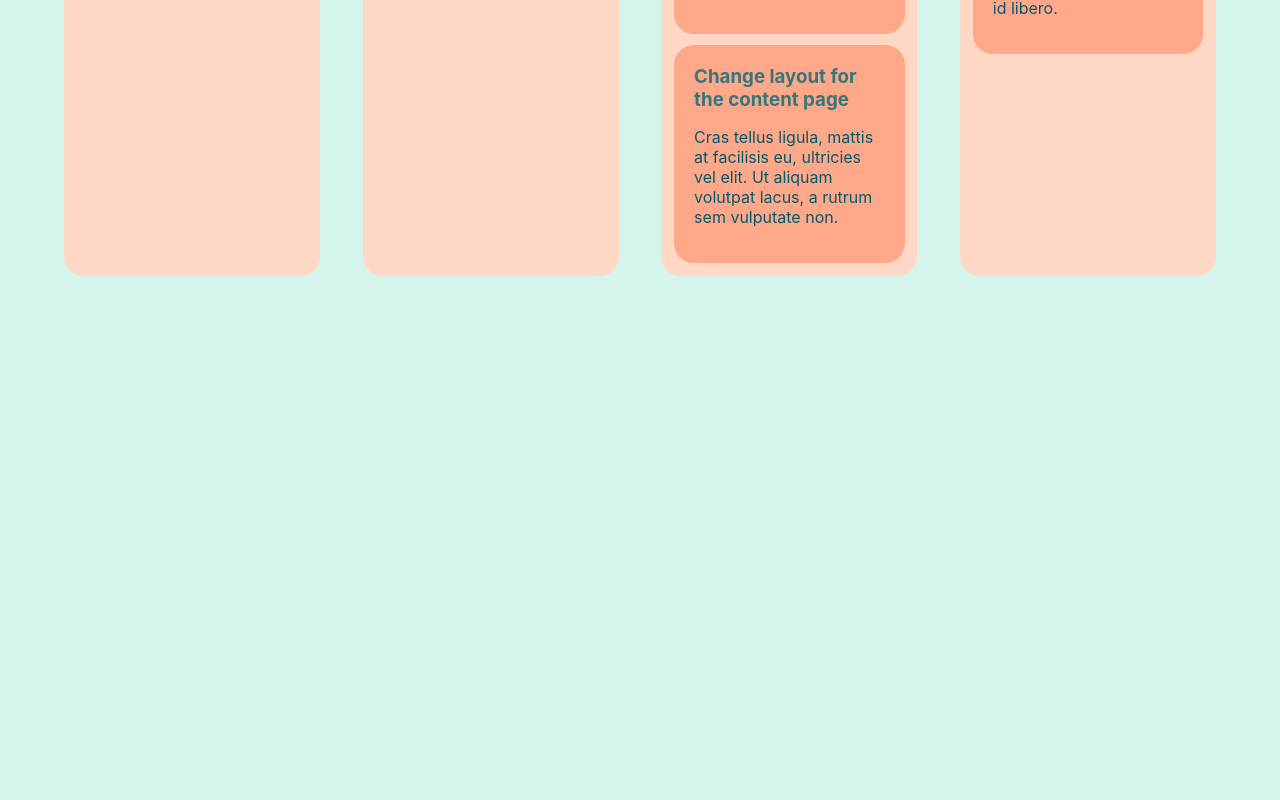
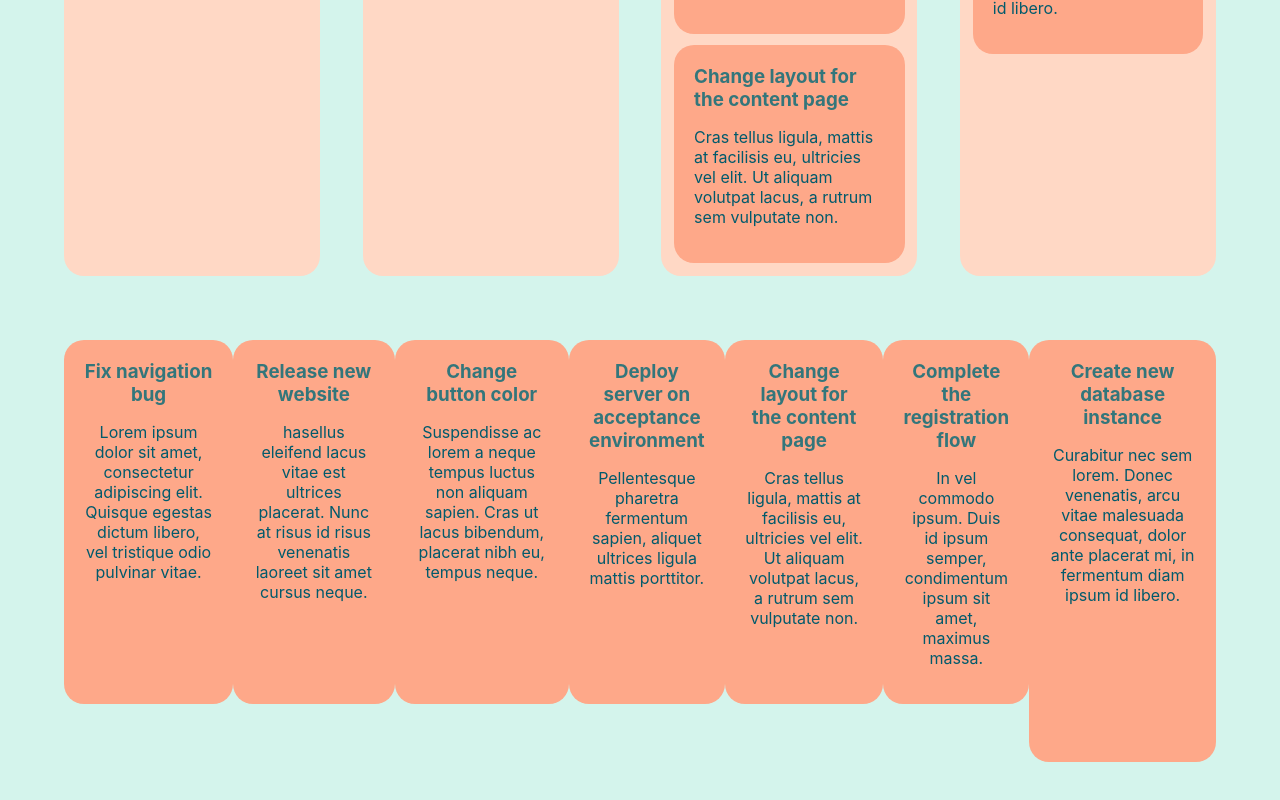
Before and after one commit to bostoy/progect-management-board, a React (Create React App) app: page / in a window 1280 px wide. Shown: the part 704-1504 px from the top of the page. Before the commit the page ends 1044 px from the top, so only its background shows below. Built offline with nearby package versions, Linux system fonts and the light colour scheme.

Commit message:
use hoc to display tickets

```diff
--- a/src/containers/App.jsx
+++ b/src/containers/App.jsx
@@ -1,7 +1,8 @@
 import React, { Fragment } from 'react'
 import styled, { createGlobalStyle } from 'styled-components'
+import Header from '../components/Header/Header'
 import Board from './Board'
-import Header from '../components/Header/Header'
+import Tickets from './Tickets'
 
 const GlobalStyle = createGlobalStyle`
   body {
@@ -33,7 +34,8 @@ export default function App() {
       <GlobalStyle />
       <AppWrapper>
         <Header />
-        <Board lanes={lanes} />
+        <Board lanes={lanes} dataSource={'../../assets/data.json'} />
+        <Tickets dataSource={'../../assets/data.json'} />
       </AppWrapper>
     </Fragment>
   );
--- /dev/null
+++ b/src/containers/Tickets.jsx
@@ -0,0 +1,27 @@
+import styled from 'styled-components'
+import withDataFetching from '../withDataFetching'
+import Ticket from '../components/Ticket/Ticket'
+
+const TicketsWrapper = styled.div`
+display:flex;
+justify-content: space-betweem;
+flex-direction:row;
+margin: 5%;
+
+@media(max-width: 768px){
+    flex-direction:column;
+}
+`
+const Alert = styled.div`
+text-align: center;
+`
+
+const Tickets = ({ isLoading, data, error }) => {
+    return (
+        <TicketsWrapper>
+            {(isLoading || error) && <Alert>{isLoading ? 'Loading...' : error}</Alert>}
+            {data.map(ticket => <Ticket key={ticket.id} ticket={ticket} />)}
+        </TicketsWrapper>)
+}
+
+export default withDataFetching(Tickets)
--- a/src/withDataFetching.js
+++ b/src/withDataFetching.js
@@ -2,7 +2,7 @@ import { Component } from 'react'
 
 export default function withDataFetching(WrappedComponent) {
 
-    return class extends Component {
+    return class WithDataFetching extends Component {
         constructor(props) {
             super(props)
             this.state = {
@@ -42,6 +42,5 @@ export default function withDataFetching(WrappedComponent) {
                 {...this.props}
             />)
         }
-
     }
 }
```
